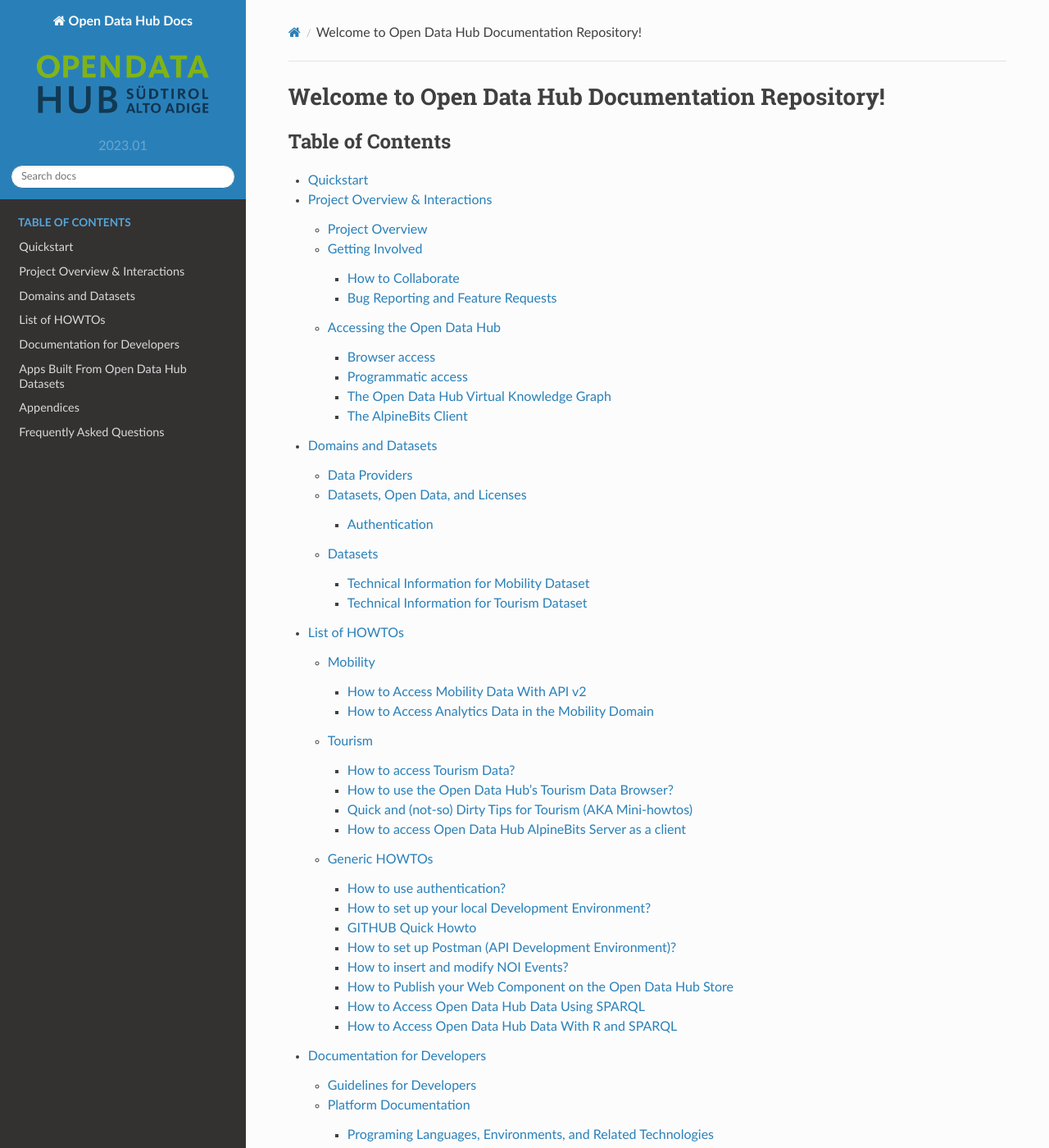
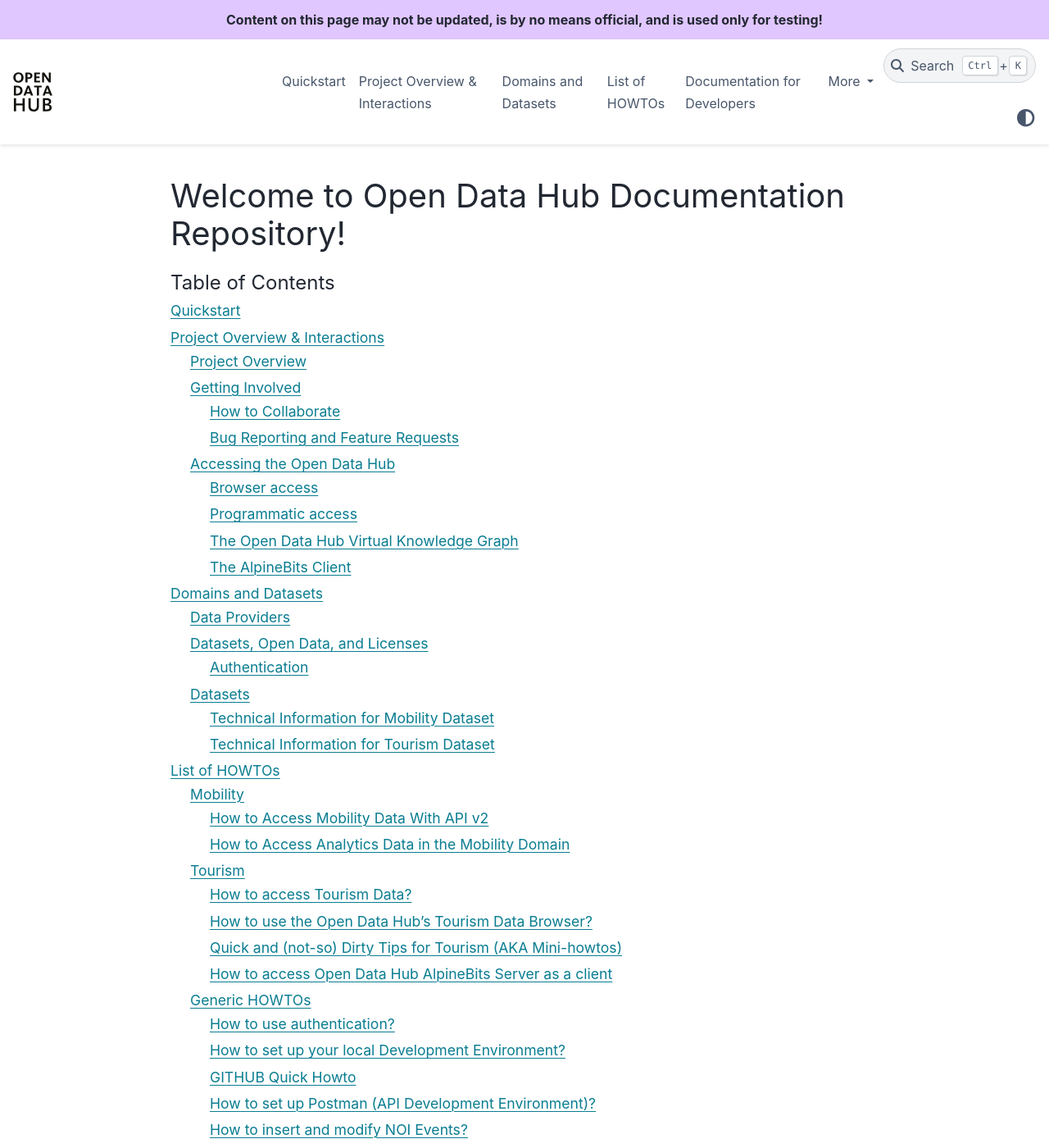
Before and after one commit to noi-techpark/odh-docs, a Sphinx documentation site: the page built from source/index.rst, in a window 1280 px wide and 1400 px high. Shown: the whole window at 82% size. Built offline with Sphinx 7.4.7 and the PyData theme 0.15.4, drawn with Linux system fonts in a browser that asks for light colours; some of the changed text lies outside the part shown.

Commit message:
change theme

```diff
--- a/source/conf.py
+++ b/source/conf.py
@@ -138,11 +138,10 @@ panels_add_fontawesome_latex = True
 # The theme to use for HTML and HTML Help pages.  See the documentation for
 # a list of builtin themes.
 #
-html_theme = 'sphinx_rtd_theme'
+html_theme = 'pydata_sphinx_theme'
 
 html_theme_options = {
-    'analytics_id': 'UA-138331709-2',
-    'analytics_anonymize_ip': False
+    'announcement': '<p>Content on this page may not be updated, is by no means official, and  is used only for testing!</p>',
 }
 
 html_context = {'contact_mail' : '%s' %contact_mail }
@@ -164,7 +163,7 @@ html_title = u'OpenDataHub Docs Repo'
 # The name of an image file (relative to this directory) to place at the top
 # of the sidebar.
 #
-html_logo = 'images/OpenDataHub.png'
+html_logo = 'images/opendatahub-logo.svg'
 
 # If not None, a 'Last updated on:' timestamp is inserted at every page
 # bottom, using the given strftime format.
```
